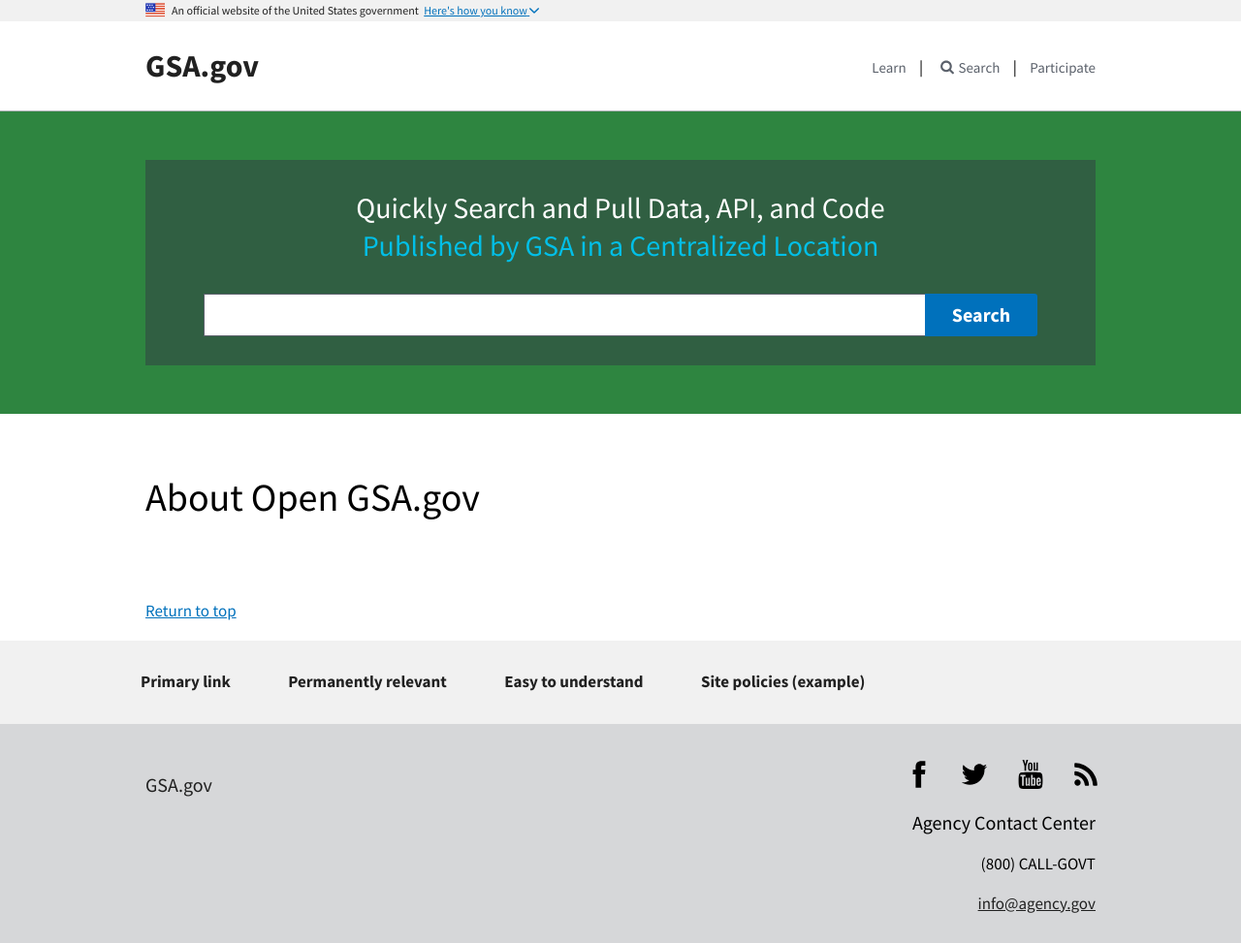
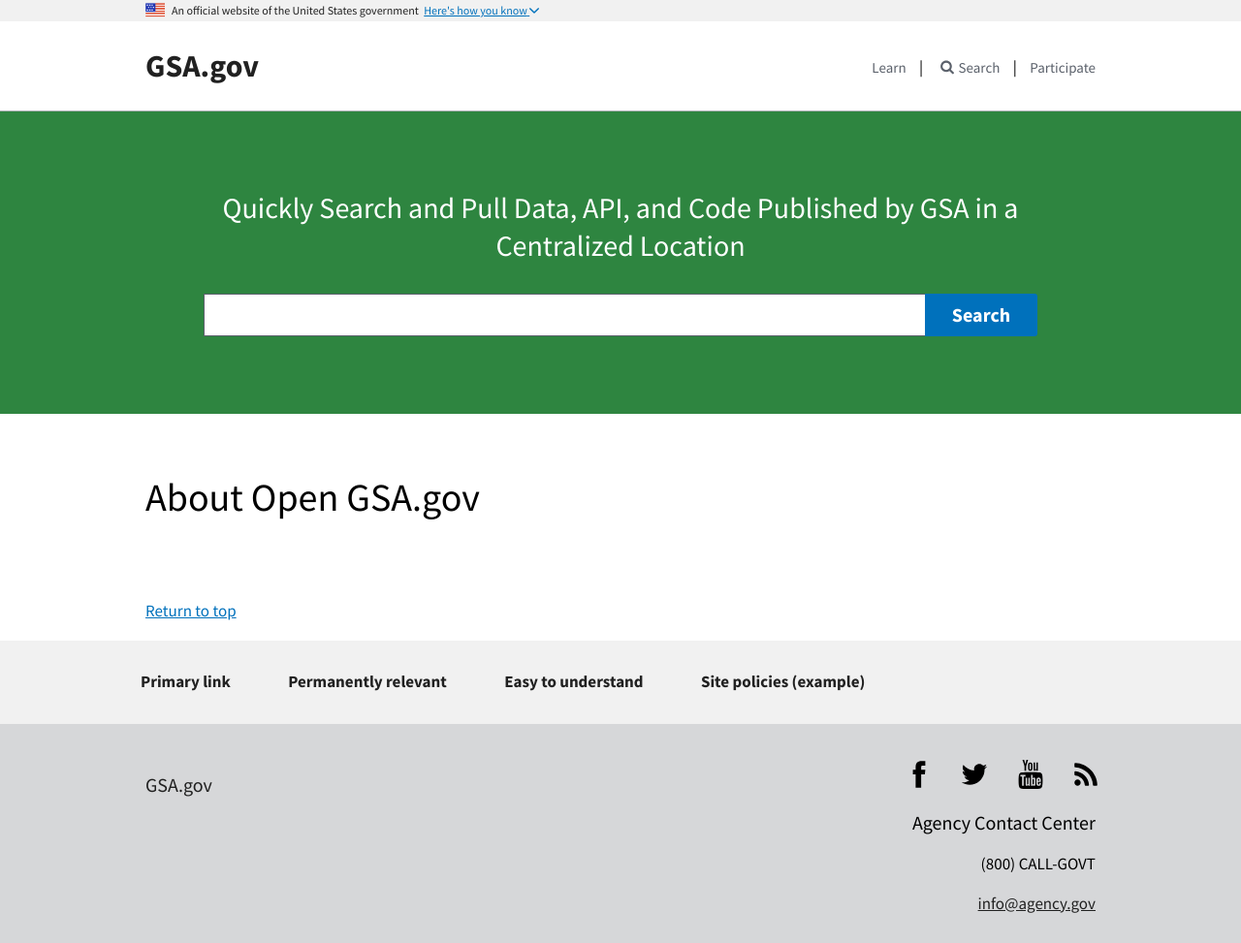
Before and after one commit to bah-interactivemedia/bah-grace-hopper, a Jekyll site: the page built from about.html, in a window 1280 px wide. Shown: the whole page at 97% size. Built offline with Jekyll 4.4.1, drawn with Linux system fonts in a browser that asks for light colours.

Commit message:
updated styles

```diff
--- a/assets/stylesheets/_style.scss
+++ b/assets/stylesheets/_style.scss
@@ -87,3 +87,16 @@
 .text-right {
   text-align: right !important;
 }
+
+.rotator .usa-hero-callout.usa-width-full {
+	background-color: #2E8540;
+}
+
+.usa-section-dark h1, .usa-section-dark h2, .usa-section-dark h3, .usa-section-dark h4, .usa-section-dark h5, .usa-section-dark h6 {
+	color: #fff;
+	font-weight: light;
+}
+
+.usa-hero-callout-alt {
+	display: initial;
+}
```
